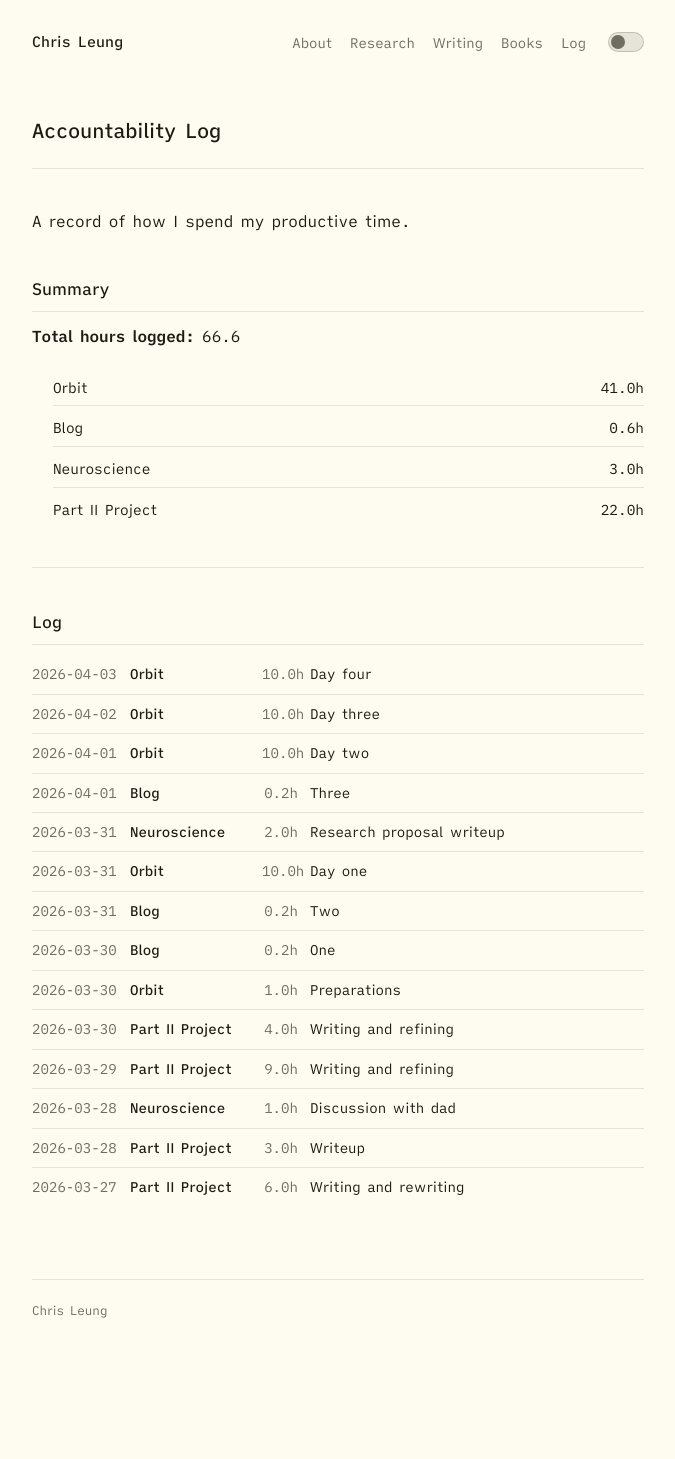
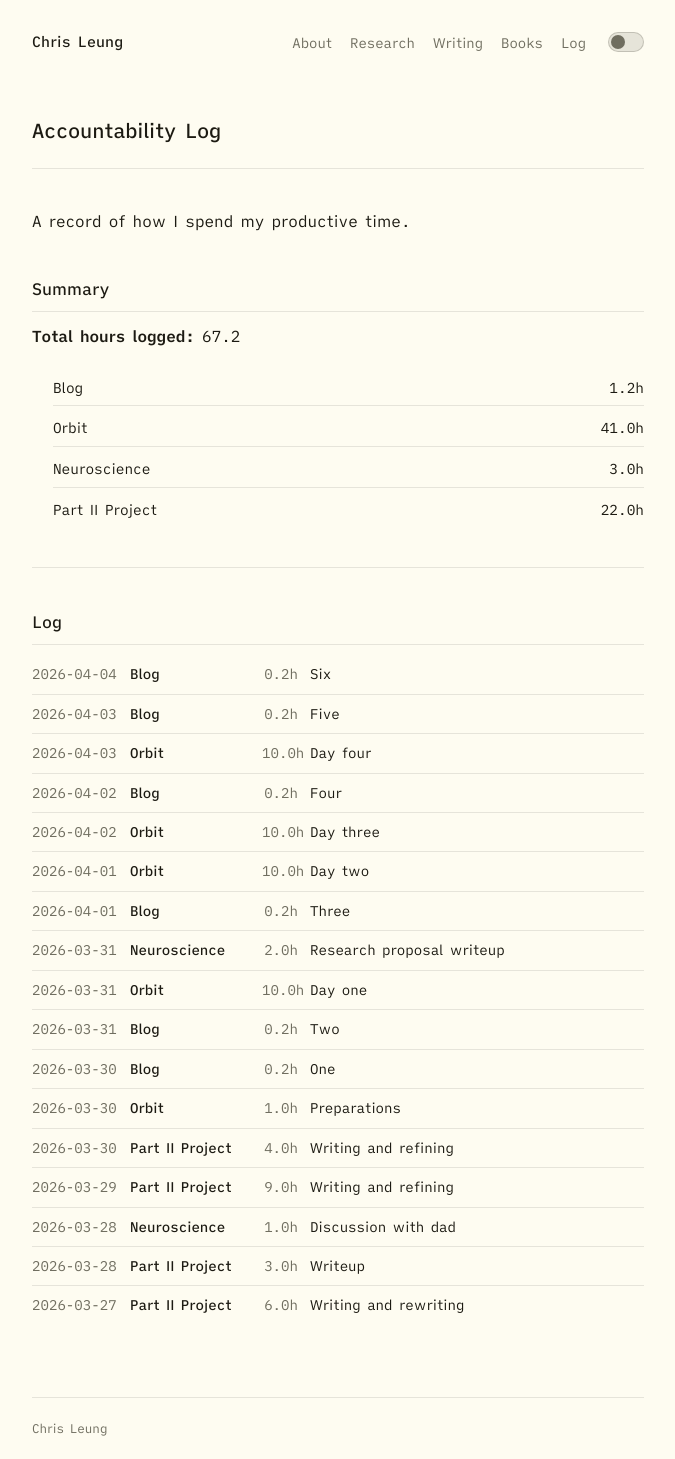
Before and after one commit to leungchristopher/leungchristopher.github.io, a Jekyll site: the page built from _pages/accountability.md, in a window 1280 px wide. Shown: the whole page, without its empty margins (302-977 px from the left). Built offline with Jekyll 4.4.1, drawn with Linux system fonts in a browser that asks for light colours; before the commit the page ends 1340 px from its top, so only the background shows below that.

Commit message:
Update accountability.yml

```diff
--- a/_data/accountability.yml
+++ b/_data/accountability.yml
@@ -1,8 +1,20 @@
 entries:
+  - date: "2026-04-04"
+    project: "Blog"
+    hours: 0.2
+    description: "Six"
+  - date: "2026-04-03"
+    project: "Blog"
+    hours: 0.2
+    description: "Five"
   - date: "2026-04-03"
     project: "Orbit"
     hours: 10.0
     description: "Day four"
+  - date: "2026-04-02"
+    project: "Blog"
+    hours: 0.2
+    description: "Four"
   - date: "2026-04-02"
     project: "Orbit"
     hours: 10.0
```
